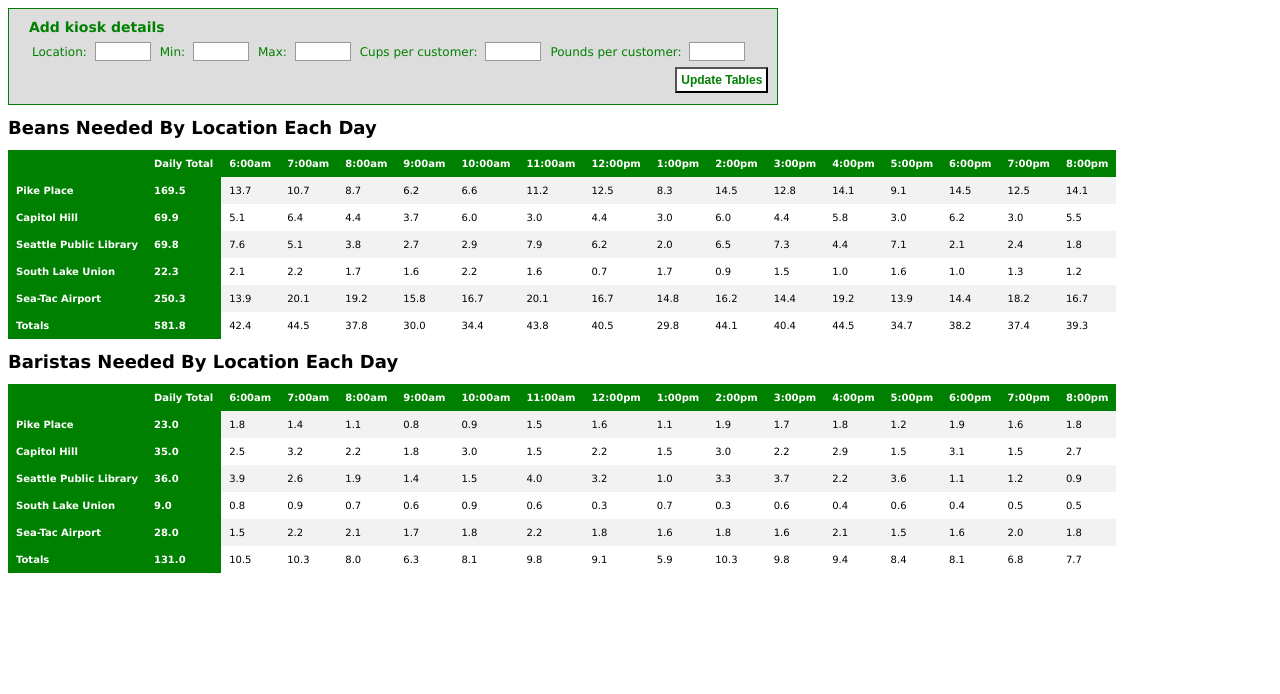
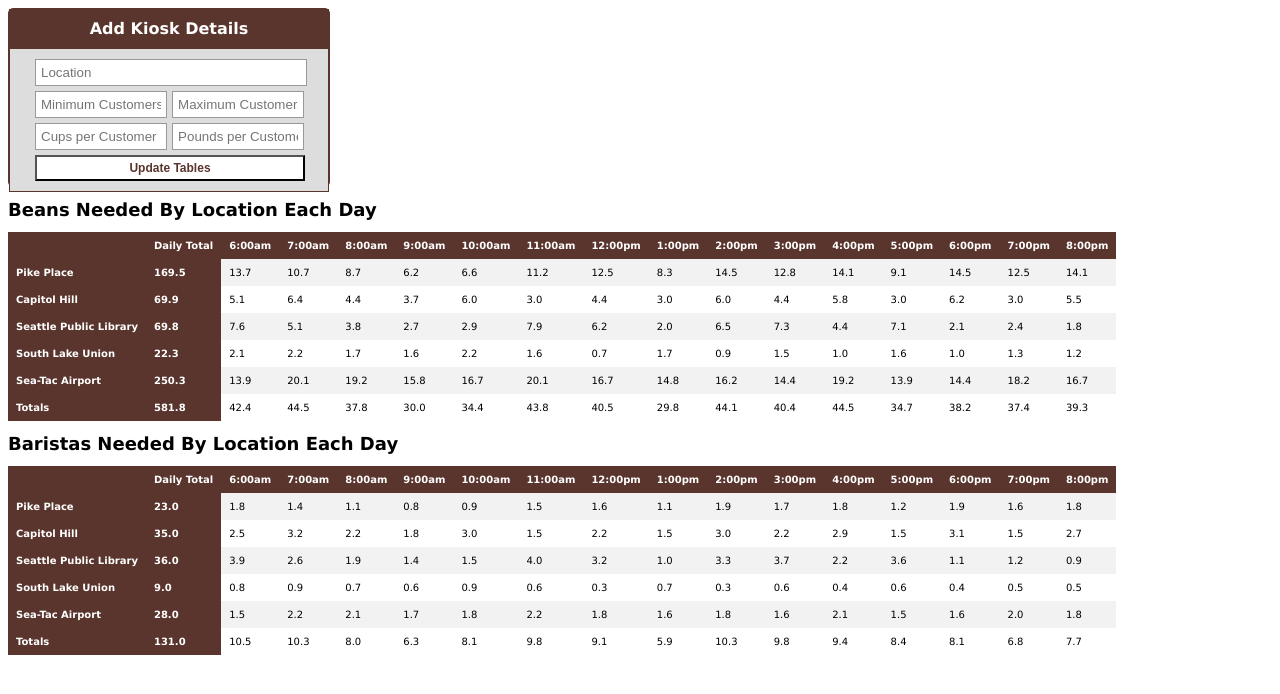
Before and after one commit to TartarSauce/CampFireCoffee, a plain HTML site: page data.html in a window 1280 px wide. Drawn offline with Linux system fonts and the light colour scheme.

Commit message:
updated form

```diff
--- a/data.html
+++ b/data.html
@@ -9,31 +9,45 @@
   </head>
 
   <body>
+    <div class="inputblock">
+    <h4>Add Kiosk Details</h4>
   <form id="newkiosk">
-    <fieldset>
-      <legend>Add kiosk details</legend>
+    <!--<fieldset> -->
+      <!-- <legend>Add kiosk details</legend> -->
 
-      <div>
-        <label for="loc">Location: </label>
-        <input name="loc" type="text" />
+      <!-- <div> -->
+        <!-- <label for="loc">Location: </label> -->
+      <ul>
+        <li>
+        <input class="kioskloc" name="loc" type="text" placeholder="Location"/>
 
-        <label for="min">Min: </label>
-        <input name="min" type="text" />
+        <!-- <label for="min">Min: </label> -->
 
-        <label for="max">Max: </label>
-        <input name="max" type="text" />
+      </li>
 
-        <label for="cups">Cups per customer: </label>
-        <input name="cups" type="text" />
+      <li>
+        <input name="min" type="text" placeholder="Minimum Customers"/>
+        <!--< label for="max">Max: </label> -->
+        <input name="max" type="text" placeholder="Maximum Customers" />
 
-        <label for="pounds">Pounds per customer: </label>
-        <input name="pounds" type="text" />
-      </div>
+        <!-- <label for="cups">Cups per customer: </label> -->
 
-      <div class="submit"><button type="submit">Update Tables</button></div>
-    </fieldset>
+      </li>
+
+      <li>
+        <input name="cups" type="text" placeholder="Cups per Customer" />
+        <!-- <label for="pounds">Pounds per customer: </label> -->
+        <input name="pounds" type="text" placeholder="Pounds per Customer"/>
+      <!-- </div> -->
+</li>
+<li>
+        <button type="submit">Update Tables</button>
+      </li>
+      </ul>
+    <!-- </fieldset> -->
   </form>
 
+</div>
   <h1>Beans Needed By Location Each Day</h1>
   <table id="beans-table"></table>
 
--- a/style.css
+++ b/style.css
@@ -11,16 +11,33 @@ table {
   border-collapse: collapse;
   font-size: 10px;
 }
+
+.inputblock {
+  /*margin-left:30%; */
+  height:177px;
+  width:320px;
+  border:1px solid #5A352D;
+  border-radius: 5px;
+}
+
+h4 {
+  width:inherit;
+  background-color: #5A352D;
+  color:white;
+  padding: 10px 0px 10px 0px;
+  text-align: center;
+  margin: 0px;
+}
+
 form {
-  height:75px;
-  width:60%;
-  padding:10px 0px 10px 10px;
+  border-top:-10px;
   background-color: #DDDDDD;
-  border: 1px solid green;
+  border: 1px solid #5A352D;
 }
 
 fieldset {
-  background-color: #DDDDDD;
+  background-color: red;
+  width:inherit;
   color:green;
   padding:2px 2px 0px 2px;
   border:1px solid #DDDDDD;
@@ -38,26 +55,38 @@ label, button {
   padding: 4px;
 }
 
+ul {
+  width:inherit;
+  list-style: none;
+  margin:10px 0px 10px -15px;
+}
+
+li {
+  padding-right:5px 0px 5px 5px;
+  margin-bottom: 5px;
+}
+
 input {
   border:1px solid #999999;
-  width:50px;
+  width:120px;
+  padding:5px;
+}
+
+.kioskloc {
+  width:260px;
 }
 
 button {
   font-size: 12px;
   font-weight: bold;
   background-color: white;
-  color: green;
-  float:right;
-}
-
-div {
-  margin:2px;
-  padding:2px;
+  color: #5A352D;
+  width:270px;
+  border-top: 1px solid #green;
 }
 
 th {
-  background-color: green;
+  background-color: #5A352D;
   color: white;
 }
 
@@ -72,7 +101,7 @@ tr:nth-child(even){
 }
 
 td:first-child, td:nth-child(2) {
-  background-color:green;
+  background-color:#5A352D;
   color:white;
   font-weight:bold;
 }
```
